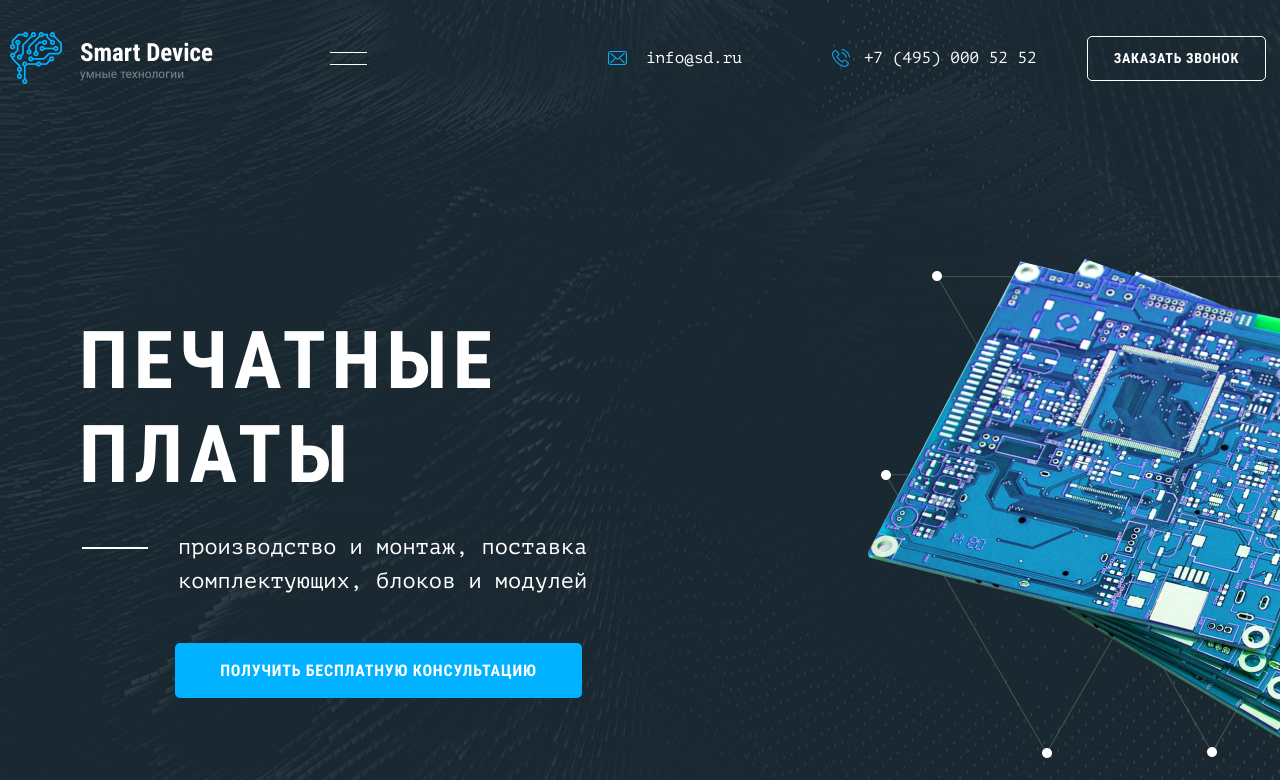
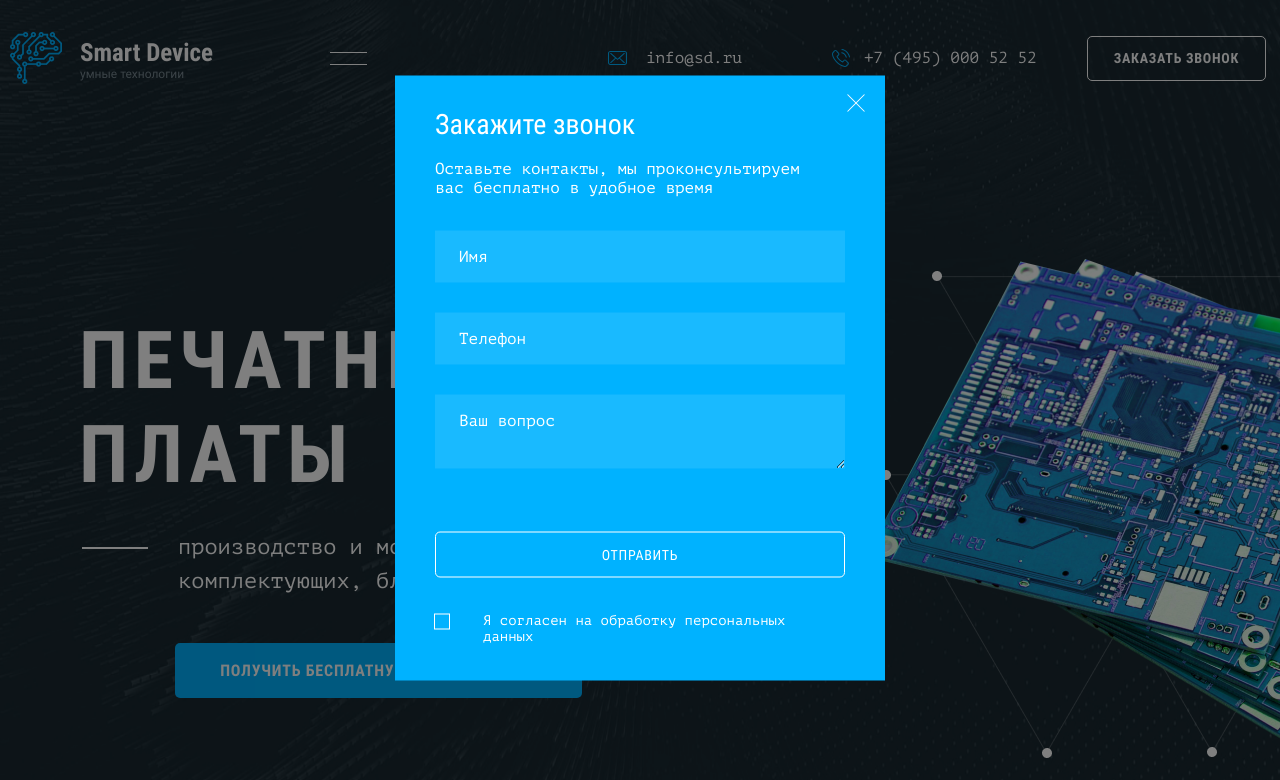
Before and after one commit to Che5ter/Smart-device, a website: page source/index.html in a window 1280 px wide. Shown: the top 780 px of the page. Drawn offline with nearby package versions, Linux system fonts and the light colour scheme; files that its build step writes are made by us from their sources; files whose address does not match are found by name.

Commit message:
добавляет верстку popup

```diff
--- a/source/index.html
+++ b/source/index.html
@@ -354,6 +354,25 @@
       </div>
     </div>
   </footer>
+  <div class="overlay">
+    <section class="modal-form">
+      <h2>Закажите звонок</h2>
+      <p>
+        Оставьте контакты, мы проконсультируем вас бесплатно в удобное время
+      </p>
+      <form action="https://echo.htmlacademy.ru" method="post">
+        <input type="text" placeholder="Имя" />
+        <input type="tel" placeholder="Телефон" />
+        <textarea placeholder="Ваш вопрос"></textarea>
+        <button type="submit">Отправить</button>
+        <input type="checkbox" class="visually-hidden" id="modal-form__agrees" />
+        <label for="modal-form__agrees">Я согласен на обработку персональных данных</label>
+      </form>
+      <button type="button">
+        <span class="visually-hidden">Закрыть окно</span>
+      </button>
+    </section>
+  </div>
   <script src="js/main.js"></script>
 </body>
 </html>
--- a/source/js/main.js
+++ b/source/js/main.js
@@ -7,6 +7,9 @@ var changingText = document.querySelector('.about-company__js-text-change');
 var siteMap = document.querySelector('.site-map');
 var mapButton = document.querySelector('.page-footer__toggle-button--map-open');
 var contactButton = document.querySelector('.page-footer__toggle-button--contact-close');
+var buttonModalClose = document.querySelector('.modal-form button[type="button"]');
+var buttonModalOpen = document.querySelector('.main-nav__feedback');
+var overlay = document.querySelector('.overlay');
 
 var changeTextPromo = function () {
   if (adviceButton) {
@@ -42,7 +45,7 @@ var checkResolutionMobile = function () {
 
 var checkResolutionOther = function () {
   if (siteMap && mapButton && contactButton) {
-    if (document.body.clientWidth > MOBILE_WIDTH - 17) {
+    if (document.body.clientWidth > MOBILE_WIDTH) {
       if (siteMap.classList.contains('visually-hidden')) {
         siteMap.classList.remove('visually-hidden');
         mapButton.classList.add('visually-hidden');
@@ -52,6 +55,34 @@ var checkResolutionOther = function () {
   }
 };
 
+var closeModal = function (evt) {
+  if (evt.target.offsetParent === null || evt.target.offsetParent.tagName === 'BODY') {
+    overlay.classList.remove('overlay--show');
+    overlay.classList.add('overlay--close');
+  }
+};
+
+overlay.addEventListener('click', closeModal);
+
+buttonModalClose.addEventListener('click', function () {
+  overlay.classList.remove('overlay--show');
+  overlay.classList.add('overlay--close');
+});
+
+buttonModalOpen.addEventListener('click', function (evt) {
+  evt.preventDefault();
+  overlay.classList.remove('overlay--close');
+  overlay.classList.add('overlay--show');
+});
+
+document.addEventListener('keydown', function (evt) {
+  evt.preventDefault();
+  if (evt.keyCode === 27 || evt.keyCode === 88) {
+    overlay.classList.remove('overlay--show');
+    overlay.classList.add('overlay--close');
+  }
+});
+
 window.addEventListener('resize', function () {
   checkResolutionOther();
   checkResolutionMobile();
--- /dev/null
+++ b/source/sass/blocks/overlay.scss
@@ -0,0 +1,158 @@
+.overlay {
+  position: fixed;
+  width: 100%;
+  height: 100%;
+  top: 0;
+  left: 0;
+  background-color: rgba(0, 0, 0, 0.5);
+}
+
+.overlay--show {
+  display: block;
+}
+
+.overlay--close {
+  display: none;
+}
+
+.modal-form {
+  position: absolute;
+  width: 490px;
+  height: 605px;
+  left: 50%;
+  top: 47.3%;
+  padding: 0 40px;
+  transform: translate(-50%, -50%);
+  background-color: $title-text-color;
+}
+
+.modal-form h2 {
+  padding-top: 29px;
+  font-weight: normal;
+  font-size: 28px;
+  line-height: 39px;
+}
+
+.modal-form p {
+  padding-right: 15px;
+  margin-bottom: 34px;
+}
+
+.modal-form h2,
+.modal-form p,
+.modal-form label {
+  color: $primary-text-color;
+}
+
+.modal-form form {
+  display: flex;
+  flex-direction: column;
+}
+
+.modal-form input[type="text"],
+.modal-form input[type="tel"],
+.modal-form textarea {
+  margin-bottom: 30px;
+  padding-top: 15px;
+  padding-bottom: 15px;
+  padding-left: 24px;
+  padding-right: 24px;
+  border: none;
+  font-family: $pt-mono;
+  font-size: 16px;
+  line-height: 22px;
+  background-color: #19baff;
+}
+
+.modal-form input::-webkit-input-placeholder,
+.modal-form textarea::-webkit-input-placeholder {
+  color: $primary-text-color;
+}
+
+.modal-form input:-ms-input-placeholder,
+.modal-form textarea:-ms-input-placeholder {
+  color: $primary-text-color;
+}
+
+.modal-form input::-moz-placeholder,
+.modal-form textarea::-moz-placeholder {
+  color: $primary-text-color;
+}
+
+.modal-form input:-moz-placeholder,
+.modal-form textarea:-moz-placeholder {
+  color: $primary-text-color;
+}
+
+.modal-form button[type="submit"] {
+  min-height: 46px;
+  margin-top: 33px;
+  margin-bottom: 35px;
+  padding: 0 40px;
+  background: none;
+  border: 1px solid $primary-text-color;
+  border-radius: 5px;
+  color: $primary-text-color;
+  font-family: $roboto-condensed;
+  font-size: 14px;
+  line-height: 16px;
+  text-align: center;
+  letter-spacing: 0.05em;
+  text-transform: uppercase;
+  cursor: pointer;
+}
+
+.modal-form label {
+  position: relative;
+  padding-left: 48px;
+  padding-right: 15px;
+  font-family: $pt-mono;
+  font-size: 14px;
+  line-height: 16px;
+  cursor: pointer;
+
+  &::before {
+    content: "";
+    position: absolute;
+    top: 1px;
+    left: -1px;
+    width: 16px;
+    height: 16px;
+    border: 1px solid $primary-text-color;
+  }
+}
+
+.modal-form input[type="checkbox"]:checked + label::before {
+  background: url("../img/vector-checkbox.svg") 50% 50% no-repeat;
+}
+
+.modal-form button[type="button"] {
+  position: absolute;
+  top: 15px;
+  right: 17px;
+  width: 24px;
+  height: 24px;
+  border: none;
+  background: none;
+  cursor: pointer;
+
+  &::after {
+    content: "";
+    position: absolute;
+    left: 0;
+    width: 24px;
+    height: 1px;
+    background-color: $primary-text-color;
+    transform: rotate(45deg);
+  }
+
+  &::before {
+    content: "";
+    position: absolute;
+    left: 0;
+    width: 24px;
+    height: 1px;
+    background-color: $primary-text-color;
+    transform: rotate(-45deg);
+  }
+}
--- a/source/sass/style.scss
+++ b/source/sass/style.scss
@@ -11,3 +11,4 @@
 @import "blocks/feedback.scss";
 @import "blocks/page-footer.scss";
 @import "blocks/main.scss";
+@import "blocks/overlay.scss";
```
Also changed, not shown: build/css/style.min.css, build/img/modal.jpg (added), build/img/polygon2-advantages.svg, build/img/polygon4-advantages.svg, build/index.html, build/js/main.js, source/img/modal.jpg (added), 1 other file.
